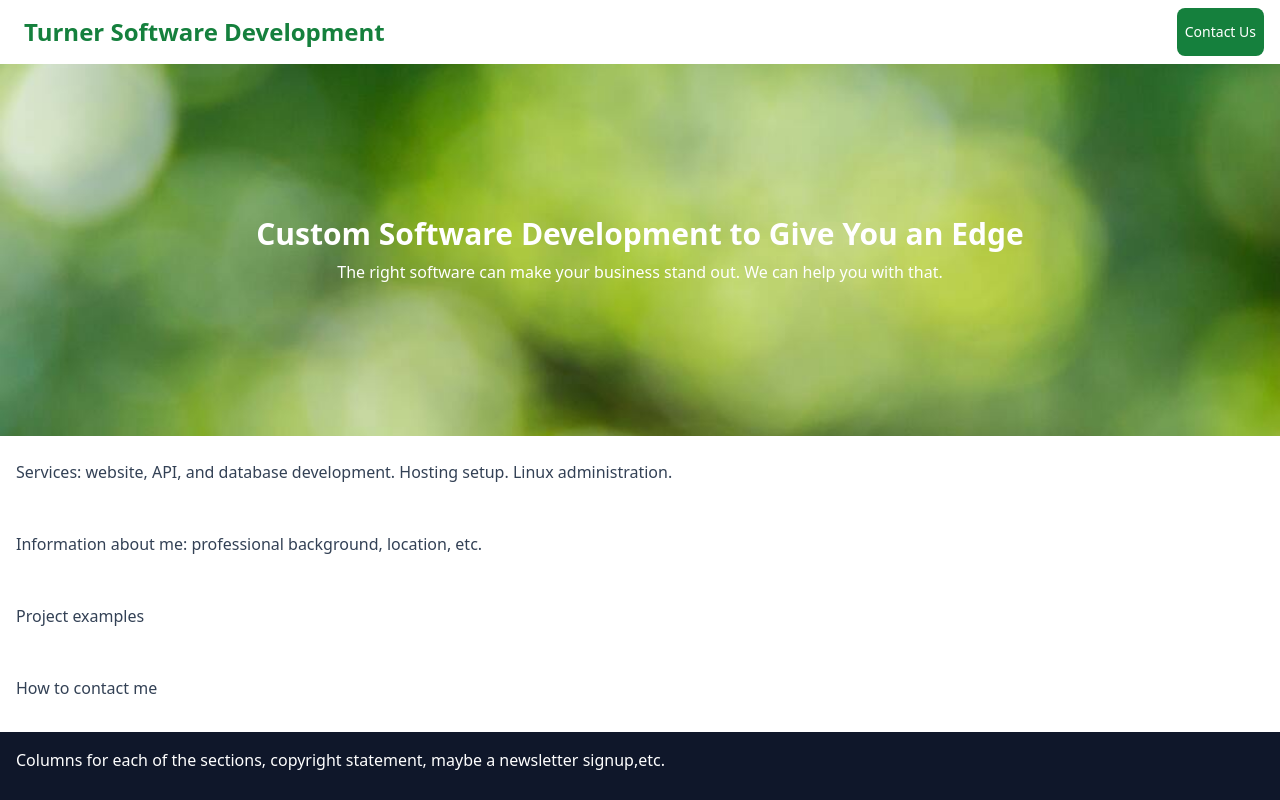
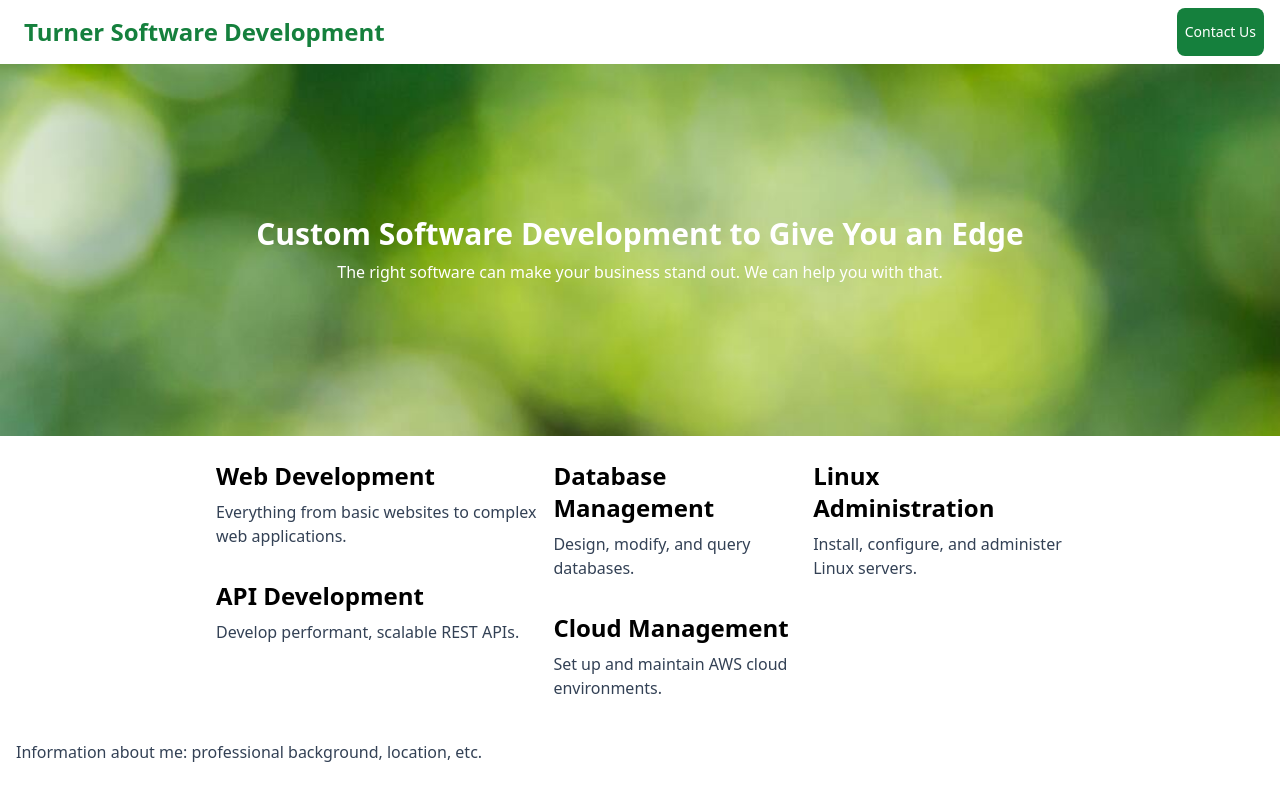
Before and after one commit to TurnerSoftwareDev/turnersoftwaredev.github.io, a Next.js app: page / in a window 1280 px wide. Shown: the top 800 px of the page. Built offline with nearby package versions, Linux system fonts and the light colour scheme.

Commit message:
Add services section

```diff
--- a/components/services.js
+++ b/components/services.js
@@ -1,9 +1,54 @@
 import classNames from 'classnames';
+import partition from '../lib/partition';
+
+function Service({name, description, className}) {
+    return (
+        <div className={classNames('service md:p-2', className)}>
+            <h2>{name}</h2>
+            <p>{description}</p>
+        </div>
+    )
+}
+
+function ServiceGroup({services, className}) {
+    return (
+        <div className={classNames("serviceRow", className)}>
+            {services.map((service) => (<Service {...service} />))}
+        </div>
+    )
+}
+
+const services = [
+    {
+        name: "Web Development",
+        description: "Everything from basic websites to complex web applications."
+    },
+    {
+        name: "API Development",
+        description: "Develop performant, scalable REST APIs."
+    },
+    {
+        name: "Database Management",
+        description: "Design, modify, and query databases."
+    },
+    {
+        name: "Cloud Management",
+        description: "Set up and maintain AWS cloud environments."
+    },
+    {
+        name: "Linux Administration",
+        description: "Install, configure, and administer Linux servers."
+    }
+];
 
 export default function Services({className}) {
     return (
-        <section className={classNames('services p-4', className)}>
-            <p>Services: website, API, and database development. Hosting setup. Linux administration.</p>
+        <section className={classNames('services flex flex-col md:items-center', className)}>
+            <div className="flex flex-col md:flex-row px-4 max-w-4xl">
+                {partition(services,2).map((group) => (
+                    <ServiceGroup className="flex flex-col" services={group} />
+                ))}
+            </div>
         </section>
     )
 }
--- /dev/null
+++ b/lib/partition.js
@@ -0,0 +1,10 @@
+function partition(elements, size) {
+    const res = [];
+    for (let i = 0; i < elements.length; i += size) {
+        const chunk = elements.slice(i, i + size);
+        res.push(chunk);
+    }
+    return res;
+}
+
+export default partition;
```
